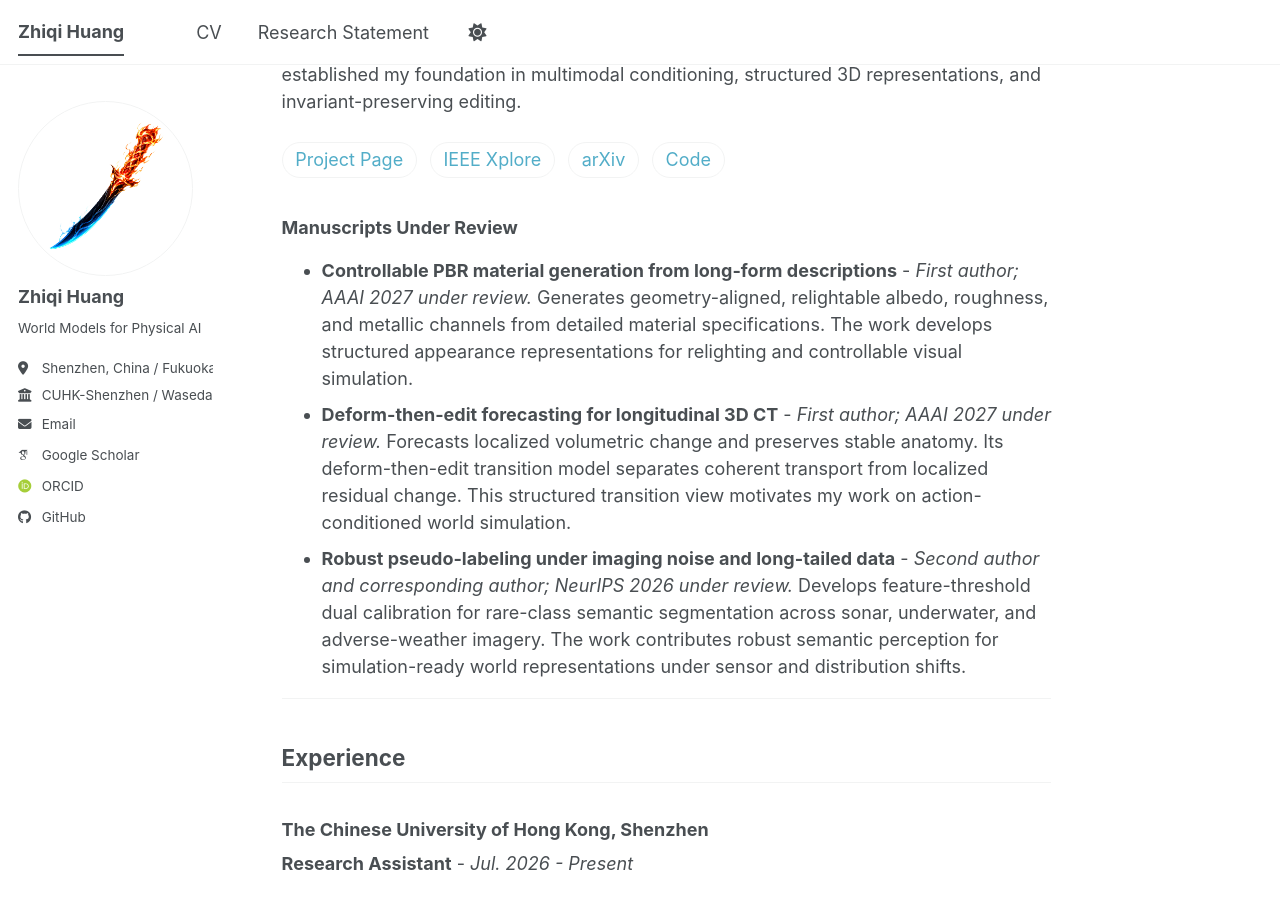
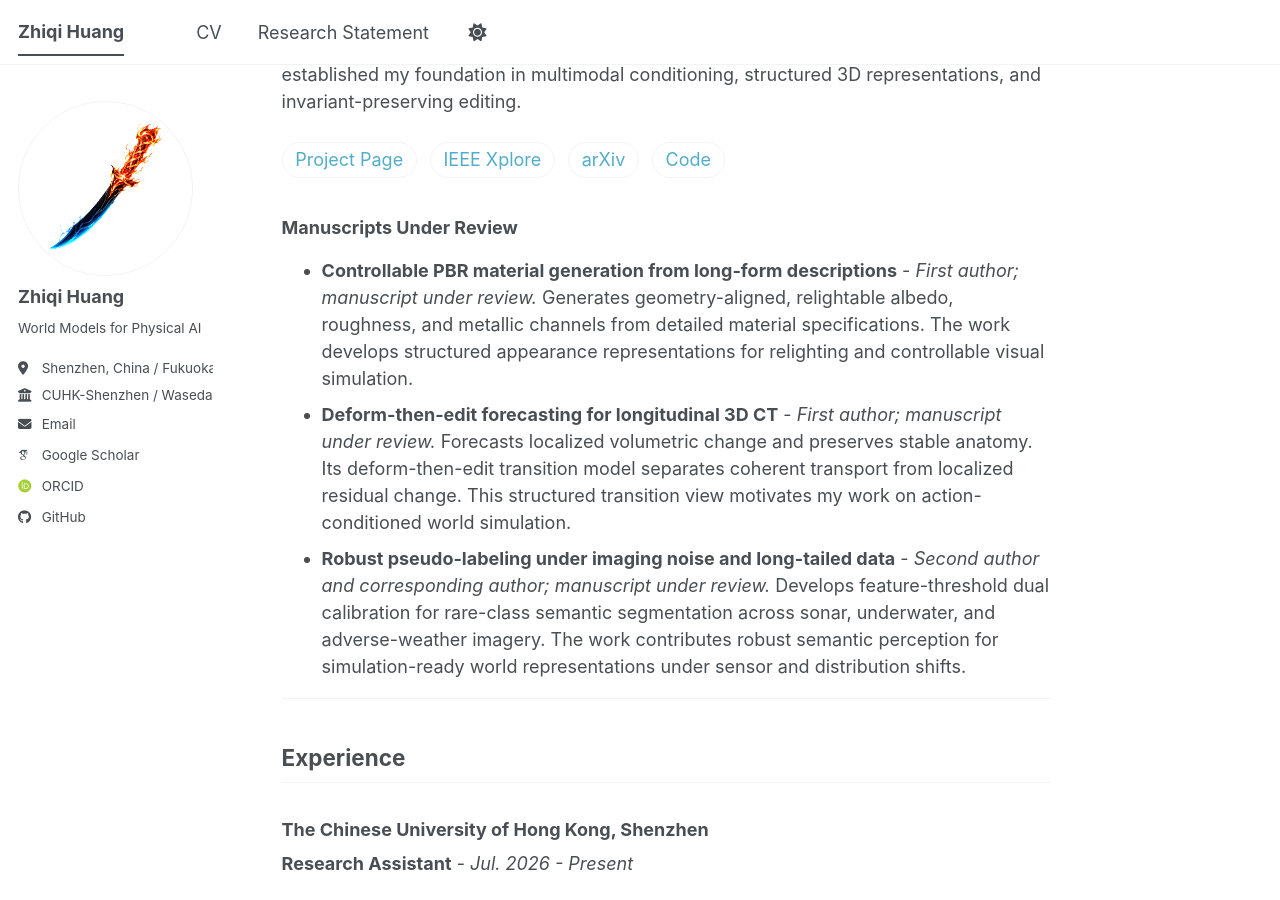
Before and after one commit to huang-zhiqi/huang-zhiqi.github.io, a Jekyll site: the page built from _pages/about.md, in a window 1280 px wide and 900 px high, scrolled down 1694 px. Built offline with Jekyll 4.4.1, drawn with Linux system fonts in a browser that asks for light colours; some web fonts are replaced; a script bundle is joined from its source files by our own code; library files that are not in the unit come from our copies; some of the changed text lies outside the part shown.

Commit message:
把在投的会议名去掉

```diff
--- a/_pages/about.md
+++ b/_pages/about.md
@@ -15,7 +15,7 @@ My background spans real-time graphics, controllable 3D generation, physically b
 ## News
 
 * **[Jul. 2026]** Joined **CUHK-Shenzhen** as a Research Assistant.
-* **[Jul. 2026]** Two first-author manuscripts are under review at **AAAI 2027**.
+* **[2026]** Three manuscripts are under review, including two first-author works.
 * **[2026]** **SIE3D** was published at **IEEE ICASSP 2026**.
 
 ---
@@ -54,9 +54,9 @@ SIE3D generates an editable 3D Gaussian head avatar from one image, preserves id
 
 ### Manuscripts Under Review
 
-* **Controllable PBR material generation from long-form descriptions** - *First author; AAAI 2027 under review.* Generates geometry-aligned, relightable albedo, roughness, and metallic channels from detailed material specifications. The work develops structured appearance representations for relighting and controllable visual simulation.
-* **Deform-then-edit forecasting for longitudinal 3D CT** - *First author; AAAI 2027 under review.* Forecasts localized volumetric change and preserves stable anatomy. Its deform-then-edit transition model separates coherent transport from localized residual change. This structured transition view motivates my work on action-conditioned world simulation.
-* **Robust pseudo-labeling under imaging noise and long-tailed data** - *Second author and corresponding author; NeurIPS 2026 under review.* Develops feature-threshold dual calibration for rare-class semantic segmentation across sonar, underwater, and adverse-weather imagery. The work contributes robust semantic perception for simulation-ready world representations under sensor and distribution shifts.
+* **Controllable PBR material generation from long-form descriptions** - *First author; manuscript under review.* Generates geometry-aligned, relightable albedo, roughness, and metallic channels from detailed material specifications. The work develops structured appearance representations for relighting and controllable visual simulation.
+* **Deform-then-edit forecasting for longitudinal 3D CT** - *First author; manuscript under review.* Forecasts localized volumetric change and preserves stable anatomy. Its deform-then-edit transition model separates coherent transport from localized residual change. This structured transition view motivates my work on action-conditioned world simulation.
+* **Robust pseudo-labeling under imaging noise and long-tailed data** - *Second author and corresponding author; manuscript under review.* Develops feature-threshold dual calibration for rare-class semantic segmentation across sonar, underwater, and adverse-weather imagery. The work contributes robust semantic perception for simulation-ready world representations under sensor and distribution shifts.
 
 ---
 
```
